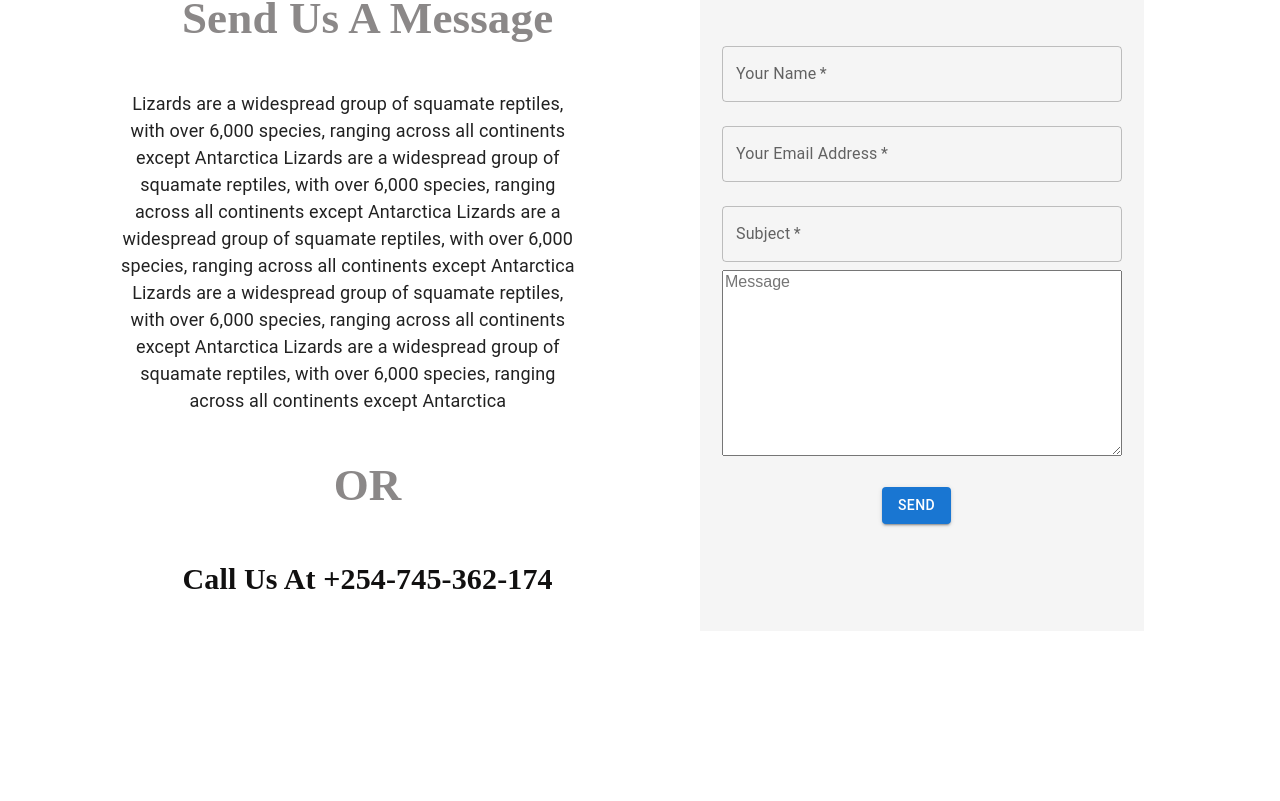
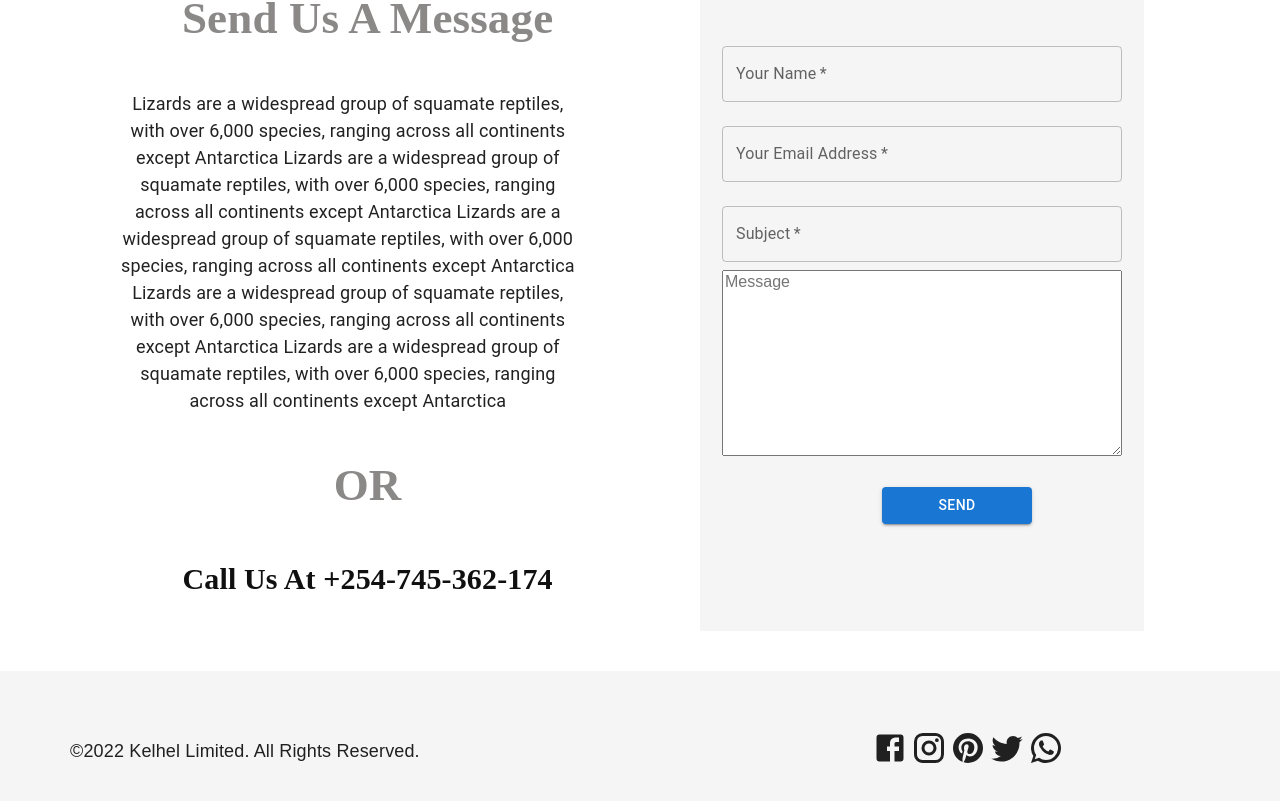
Before and after one commit to MURIUKI2092/Kelhel-FrontEnd, a React (Create React App) app in the folder my-app/: page /contact in a window 1280 px wide. Shown: the part 1029-1830 px from the top of the page. Before the commit the page ends 1670 px from the top, so only its background shows below. Built offline with nearby package versions, Linux system fonts and the light colour scheme.

Commit message:
fixed #003

```diff
--- a/my-app/package.json
+++ b/my-app/package.json
@@ -5,6 +5,8 @@
   "dependencies": {
     "@emotion/react": "^11.9.0",
     "@emotion/styled": "^11.8.1",
+    "@material-ui/icons": "^4.11.3",
+    "@mui/icons-material": "^5.8.0",
     "@mui/material": "^5.8.1",
     "@testing-library/jest-dom": "^5.16.4",
     "@testing-library/react": "^13.2.0",
--- a/my-app/src/App.js
+++ b/my-app/src/App.js
@@ -3,6 +3,7 @@ import Router from './Router';
 import About from './components/About';
 import Contact from './components/contact';
 import Home from './components/Home';
+import Products from './components/products';
 
 
 function App() {
@@ -10,7 +11,8 @@ function App() {
     <Router>
      <Home/>
      <About/>
-    <Contact ></Contact>
+    < Contact/>
+    <Products/>
     </Router>
 
   );
--- a/my-app/src/Router.js
+++ b/my-app/src/Router.js
@@ -2,8 +2,10 @@ import React from 'react'
 import { BrowserRouter, Route, Routes } from "react-router-dom";
 import About from './components/About';
 import Contact from './components/contact';
+import { Footer } from './components/footer';
 import Home from './components/Home';
 import Navbar from './components/navbar';
+import Products from './components/products'
 
 const Router =()=>{
   return(
@@ -13,7 +15,9 @@ const Router =()=>{
     <Route path={"/"} element={<Home/>} exact={true} />
     <Route path={"/contact"} element={<Contact/>} exact={true} />
     <Route path={"/about"} element={<About/>} exact={true} />
+    <Route path={"/products"} element={<Products/>} exact={true} />
     </Routes>
+    <Footer/>
     </BrowserRouter>
 
   )
--- a/my-app/src/components/Home.js
+++ b/my-app/src/components/Home.js
@@ -7,6 +7,7 @@ import CardContent from '@mui/material/CardContent';
 import CardMedia from '@mui/material/CardMedia';
 import { CardActionArea } from '@mui/material';
 import Typography from '@mui/material/Typography';
+import { Link } from 'react-router-dom';
 const Home = () => {
   return (
     <div className='home'>
@@ -28,7 +29,8 @@ const Home = () => {
           <p>
           When it comes down to it, 90% of the prospective developers in a room will have the requisite certifications and will be competent in all of the requested technologies. Where they fail next to the other 10% of their peers is in the soft skill department. The 10% who actually have the necessary
           soft skills will be those who move on to a second interview.</p>
-          <Button variant="outlined" sx={{mt:2,ml:30,width:100}}>MORE</Button>
+          <Link to="/about" className='links'> <Button variant="outlined" sx={{mt:2,ml:30,width:150}}>MORE</Button></Link>
+
 
           </div>
 
--- a/my-app/src/components/contact.js
+++ b/my-app/src/components/contact.js
@@ -112,7 +112,7 @@ const Contact = () => {
               type="submit"
 
               variant="contained"
-              sx={{ mt: 3, mb: 2 ,ml:20}}
+              sx={{ mt: 3, mb: 2 ,ml:20,width:150}}
             >
             Send
             </Button>
--- a/my-app/src/components/footer.js
+++ b/my-app/src/components/footer.js
@@ -12,7 +12,7 @@ export const Footer = () => {
 
 
         <div className='copyWriteInfo'>
-          <p>Copyright &copy;{new Date().getFullYear()} All Rights Reserved by </p>
+          <p>&copy;{new Date().getFullYear()} Kelhel Limited. All Rights Reserved. </p>
 
         </div>
         <div className='socialsInfo'>
--- a/my-app/src/components/navbar.js
+++ b/my-app/src/components/navbar.js
@@ -33,7 +33,7 @@ const Navbar = () => {
       <Link to="/about"className="links"  > <li><h3>PROJECTS</h3></li></Link>
       </section>
       <section className='products'>
-      <Link to="/about"className="links"  > <li><h3>PRODUCTS</h3></li></Link>
+      <Link to="/products"className="links"  > <li><h3>PRODUCTS</h3></li></Link>
       </section>
       <section className='contact'>
       <Link to="/contact"className="links"  > <li><h3>CONTACT</h3></li></Link>
--- a/my-app/src/styles/navbar.css
+++ b/my-app/src/styles/navbar.css
@@ -78,3 +78,18 @@
   flex-grow: 4;
   padding: 10px;
 }
+
+::-webkit-scrollbar{
+  width: 10px;
+}
+::-webkit-scrollbar-track{
+  box-shadow: inset 0  0  10px  #323332;
+  border-radius: 50px;
+}
+::-webkit-scrollbar-thumb{
+  background: #767776;
+  border-radius: 50px;
+}
+::-webkit-scrollbar-thumb:hover{
+  background: #acadacbb;
+}
```
Also changed, not shown: 1 other file (tests, documents, lock files or other folders).
